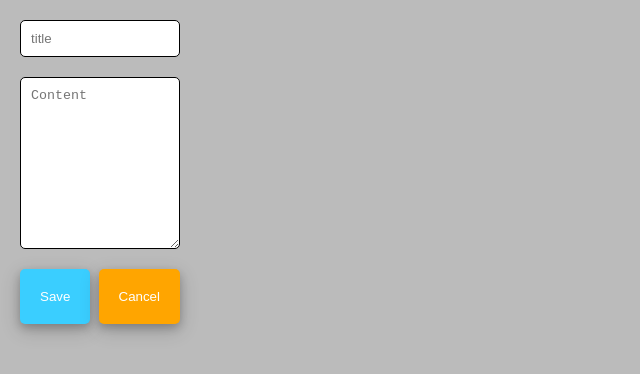
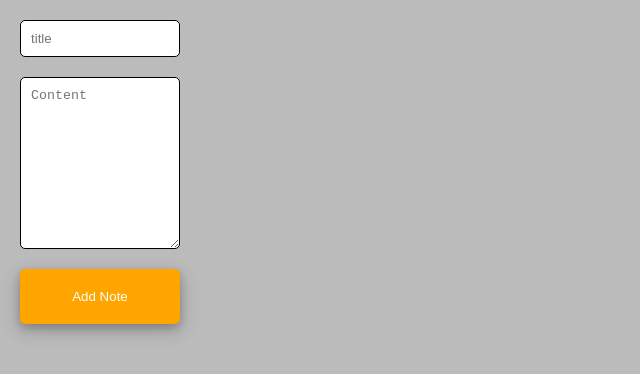
Before and after one commit to whosedreamisthis/notes, a React (Create React App) app in the folder client/: page / in a window 1280 px wide. Shown: the top 374 px of the page, without its empty margins (0-640 px from the left). Built offline with nearby package versions, Linux system fonts and the light colour scheme.

Commit message:
toggle between add note button and the two save/cancel buttons that show when a note is selected

```diff
--- a/client/src/App.css
+++ b/client/src/App.css
@@ -82,7 +82,8 @@
 
   justify-content: space-between;
 }
-.cancel-button {
+.cancel-button,
+.add-note-button {
   background-color: orange;
   color: white;
   padding: 20px;
--- a/client/src/App.tsx
+++ b/client/src/App.tsx
@@ -59,6 +59,7 @@
     setNotes(updatedNotes);
     setTitle('');
     setContent('');
+    setCurrentNote(null);
   };
 
   const handleNoteClick = (note: Note): void => {
@@ -86,6 +87,7 @@
             setContent((e.target as HTMLInputElement).value);
           }}
         ></textarea>
+        {currentNote ? (
           <div className="buttons-container">
             <button type="submit">Save</button>
             <button
@@ -96,6 +98,11 @@
               Cancel
             </button>
           </div>
+        ) : (
+          <button type="submit" className="add-note-button">
+            Add Note
+          </button>
+        )}
       </form>
 
       <div className="notes-grid">
```
Lines whose indentation alone changed are shown as unchanged.
